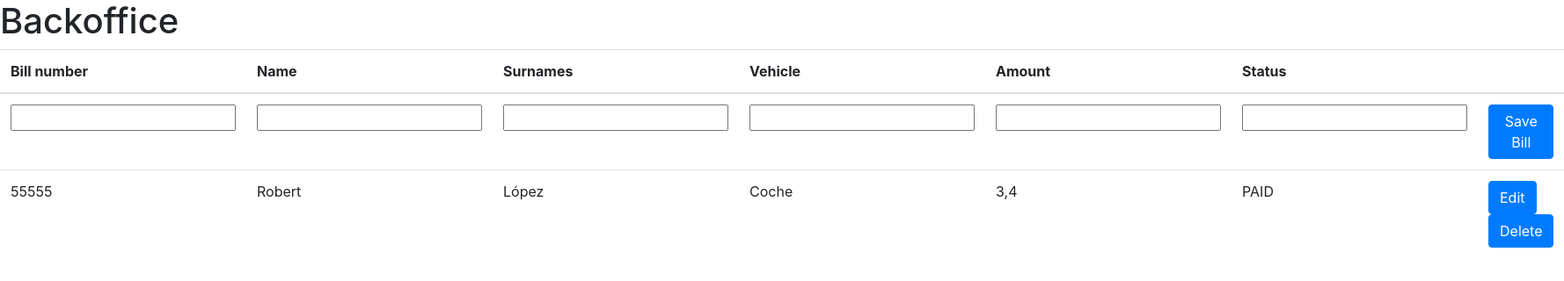
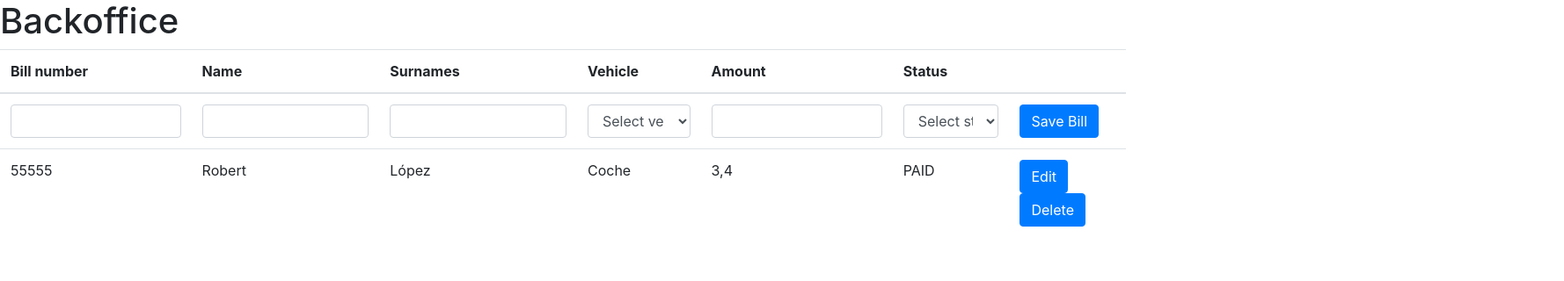
Before and after one commit to FIS-Proyecto-Equipo1/frontend-facturation, a React (Create React App) app: page / in a window 1280 px wide. Shown: the top 320 px of the page at 88% size, 1778 px wide, since content can reach past the window. Built offline with nearby package versions, Linux system fonts and the light colour scheme.

Commit message:
added dropdown for add bill view

```diff
--- a/src/BillsApi.js
+++ b/src/BillsApi.js
@@ -1,6 +1,6 @@
 class BillsApi {
     //static API_BASE_URL = "https://fis-2020-bills.herokuapp.com/api/v1";
-    static API_BASE_URL = "http://localhost:3000/api/v1";
+    static API_BASE_URL = "http://localhost:5002/api/v1";
 
     static requestHeaders(){
         return {}
@@ -44,7 +44,7 @@ class BillsApi {
             'Content-Type': 'application/json'
         };
         console.log(bill);
-        return fetch(BillsApi.API_BASE_URL + "/bills/"+bill.billNumber, {
+        return fetch(BillsApi.API_BASE_URL + "/bills/" + bill.billNumber, {
             method: 'PUT',
             headers: headers,
             body: JSON.stringify({
@@ -54,6 +54,7 @@ class BillsApi {
                 vehicle: bill.vehicle,
                 amount: bill.amount,
                 status: bill.status
+
         })}).then(response => {
             console.log(response);
             return response.json();
--- a/src/NewBill.js
+++ b/src/NewBill.js
@@ -28,13 +28,25 @@ class NewBill extends React.Component {
     render(){
         return(
             <tr>
-                <td><input className="from-control" name="billNumber" value={this.state.billNumber} onChange={this.changeBill}/></td>
-                <td><input className="from-control" name="name" value={this.state.name} onChange={this.changeBill}/></td>
-                <td><input className="from-control" name="surnames" value={this.state.surnames} onChange={this.changeBill}/></td>
-                <td><input className="from-control" name="vehicle" value={this.state.vehicle} onChange={this.changeBill}/></td>
-                <td><input className="from-control" name="amount" value={this.state.amount} onChange={this.changeBill}/></td>
-                <td><input className="from-control" name="billStatus" value={this.state.billStatus} onChange={this.changeBill}/></td>
-
+                <td><input className="form-control" name="billNumber" value={this.state.billNumber} onChange={this.changeBill}/></td>
+                <td><input className="form-control" name="name" value={this.state.name} onChange={this.changeBill}/></td>
+                <td><input className="form-control" name="surnames" value={this.state.surnames} onChange={this.changeBill}/></td>
+                <td>
+                <select className="form-control" name="vehicle" value={this.state.vehicle} onChange={this.changeBill}>
+                    <option value="">Select vehicle</option>
+                    <option value="CAR">CAR</option>
+                    <option value="MOTO">MOTO</option>
+                    <option value="MOTO">BIKE</option>
+                </select>
+                </td>
+                <td><input className="form-control" name="amount" value={this.state.amount} onChange={this.changeBill}/></td>
+                <td>
+                 <select className="form-control" name="billStatus" value={this.state.billStatus} onChange={this.changeBill}>
+                    <option value="">Select status</option>
+                    <option value="PAID">PAID</option>
+                    <option value="UNPAID">UNPAID</option>
+                </select>
+                </td>
                 <td><button className="btn btn-primary" onClick={this.clickAdd}>Save Bill</button></td>
 
             </tr>
```
Also changed, not shown: 1 other file (tests, documents, lock files or other folders).
